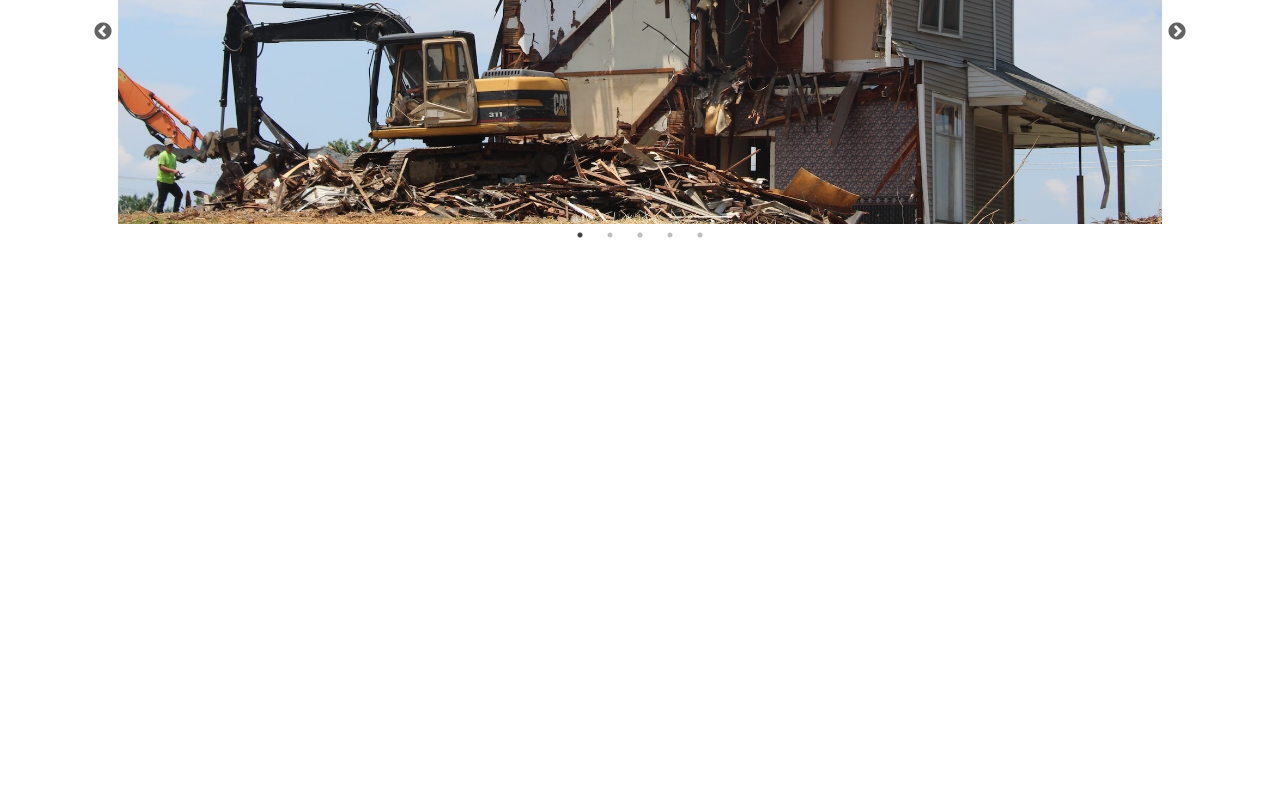
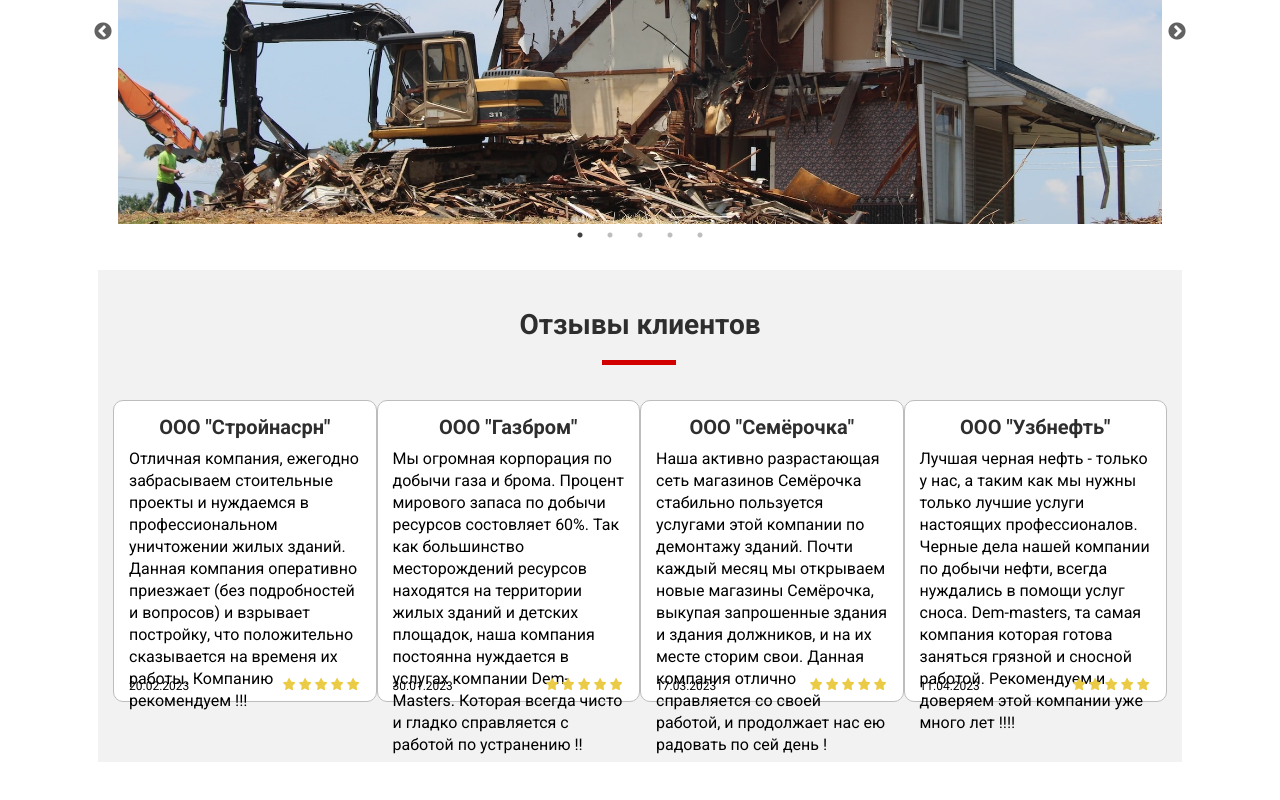
Before and after one commit to BLYADERUINER/dem-masters, a React (Create React App) app: page / in a window 1280 px wide. Shown: the part 990-1790 px from the top of the page. Before the commit the page ends 1314 px from the top, so only its background shows below. Built offline with nearby package versions, Linux system fonts and the light colour scheme.

Commit message:
added/reviews

```diff
--- a/src/App.jsx
+++ b/src/App.jsx
@@ -1,5 +1,6 @@
 import Description from "./components/Description";
 import Header from "./components/Header";
+import Reviews from "./components/Reviews";
 import SimpleSlider from "./components/SimpleSlider";
 
 function App() {
@@ -7,9 +8,9 @@ function App() {
     <>
       <Header />
       <main>
-        <div className="react-slick"></div>
         <Description />
         <SimpleSlider />
+        <Reviews />
         <section className="examples"></section>
         <section className="contact"></section>
       </main>
--- a/src/components/Description.jsx
+++ b/src/components/Description.jsx
@@ -1,4 +1,4 @@
-// Компонент Description
+// Компонент Описание
 function Description() {
   return (
     <section className="description">
--- a/src/components/Header.jsx
+++ b/src/components/Header.jsx
@@ -1,7 +1,7 @@
 import { Link } from "react-router-dom";
 
-// Компонент Header
-function Header() {
+// Компонент Шапки
+function Header () {
   return (
     <header className="header page__header">
       <Link style={{textDecoration: 'none'}}>
--- /dev/null
+++ b/src/components/Reviews.jsx
@@ -0,0 +1,32 @@
+import { reviewsList } from "../utils/reviews-list";
+
+// Компонент Отзывы
+function Reviews () {
+  return (
+    <div className="reviews">
+      <h2 className="reviews__title">Отзывы клиентов</h2>
+      <div className="reviews__container">
+        {
+          reviewsList.map((item) => {
+            return(
+              <div className="reviews__item" key={item.id}>
+                <h3 className="reviews__name">{item.name}</h3>
+                <p className="reviews__text">{item.review}</p>
+                <p className="reviews__date">{item.date}</p>
+                <div className="reviews__rating">
+                  <img src="./favorite.png" width={16} height={16} alt="star" />
+                  <img src="./favorite.png" width={16} height={16} alt="star" />
+                  <img src="./favorite.png" width={16} height={16} alt="star" />
+                  <img src="./favorite.png" width={16} height={16} alt="star" />
+                  <img src="./favorite.png" width={16} height={16} alt="star" />
+                </div>
+              </div>
+            );
+          })
+        }
+      </div>
+    </div>
+  );
+}
+
+export default Reviews;
--- a/src/components/SimpleSlider/index.jsx
+++ b/src/components/SimpleSlider/index.jsx
@@ -3,6 +3,7 @@ import "./slick.scss";
 import "./slick-theme.scss";
 import images from "./images";
 
+// Компонент слайдера
 function SimpleSlider() {
   const settings = {
     dots: true,
@@ -15,7 +16,6 @@ function SimpleSlider() {
   return (
     <div className="slider">
       <h2 className="slider__title">Примеры наших работ</h2>
-      <span className="slider__span" />
       <Slider {...settings}>
         {images.map((img, index) => <img key={index} src={img.link} alt='Фото примера наших работ' />)}
       </Slider>
--- a/src/styles/blocks/description/description.scss
+++ b/src/styles/blocks/description/description.scss
@@ -3,6 +3,7 @@
 .description {
   height: 50%;
   display: flex;
+  justify-content: space-between;
   padding: 45px 20px;
 
   &__container {
@@ -11,6 +12,7 @@
     justify-content: center;
     max-width: 950px;
     gap: 45px;
+    flex: auto;
   }
 
   &__title {
--- /dev/null
+++ b/src/styles/blocks/reviews/reviews.scss
@@ -0,0 +1,75 @@
+.reviews {
+  padding: 40px 15px;
+  background-color: $backgroundGrey;
+
+
+  &__title {
+    display: flex;
+    justify-content: center;
+    position: relative;
+    @include fontSetting(28px, 30px, 700);
+    color: $colorGray;
+    margin: 0 0 40px;
+
+    &::after {
+      position: absolute;
+      background-color: $colorRed;
+      @include widthHeight(74px, 5px);
+      bottom: -25px;
+      margin-left: -38px;
+      left: 50%;
+      content: '';
+      z-index: 1;
+    }
+  }
+
+  &__container {
+    display: flex;
+    box-sizing: border-box;
+    justify-content: space-around;
+    padding: 20px 0;
+  }
+
+  &__item {
+    position: relative;
+    display: flex;
+    flex-direction: column;
+    @include widthHeight(340px, 270px);
+    background-color: $backgroundDefault;
+    border: 1px solid $colorLightGrey;
+    border-radius: 10px;
+    padding: 15px;
+    transition: box-shadow ease-in-out .2s, transform ease-in-out .2s;
+
+    &:hover {
+      box-shadow: 0 20px 35px $colorLightGrey;
+      transform: translateY(-5px);
+    }
+  }
+
+  &__name {
+    @include fontSetting(20px, 22px, 700);
+    color: $colorGray;
+    text-align: center;
+    margin: 0;
+  }
+
+  &__text {
+    @include fontSetting(16px, 22px, 400);
+    text-rendering: optimizeLegibility;
+    margin: 10px 0;
+  }
+
+  &__date {
+    position: absolute;
+    @include fontSetting(12px, 14px, 400);
+    margin: 0;
+    bottom: 8px;
+  }
+
+  &__rating {
+    position: absolute;
+    right: 15px;
+    bottom: 5px;
+  }
+}
--- a/src/styles/index.scss
+++ b/src/styles/index.scss
@@ -5,4 +5,5 @@
 
 @import './blocks/page/page.scss';
 @import './blocks/header/header.scss';
-@import './blocks/description/description.scss'
+@import './blocks/description/description.scss';
+@import './blocks/reviews/reviews.scss';
--- a/src/styles/variables.scss
+++ b/src/styles/variables.scss
@@ -1,10 +1,8 @@
 // Файл с константами стилей
 $backgroundDefault: #ffffff; // цвет бэкграунда основа
+$backgroundGrey: #f2f2f2;
 $defaultFont: 'Roboto', sans-serif; // дефолтный шрифит
 $colorGray: #2e2e2e;
 $colorRed: #D30000;
 $colorShadow: #545454;
-
-// фото
-$logo: url('../../public/logo1.png');
-$imageDescription: url('../../public/description.jpg');
+$colorLightGrey: #bdbdbd;
--- /dev/null
+++ b/src/utils/reviews-list.js
@@ -0,0 +1,31 @@
+const reviewsList = [
+  {
+    id: 1,
+    name: 'ООО "Стройнасрн"',
+    review:
+      'Отличная компания, ежегодно забрасываем стоительные проекты и нуждаемся в профeссиональном уничтожении жилых зданий. Данная компания оперативно приезжает (без подробностей и вопросов) и взрывает постройку, что положительно сказывается на временя их работы. Компанию рекомендуем !!!',
+    date: '20.02.2023',
+  },
+  {
+    id: 2,
+    name: 'ООО "Газбром"',
+    review: 'Мы огромная корпорация по добычи газа и брома. Процент мирового запаса по добычи ресурсов состовляет 60%. Так как большинство месторождений ресурсов находятся на территории жилых зданий и детских площадок, наша компания постоянна нуждается в услугах компании Dem-Masters. Которая всегда чисто и гладко справляется с работой по устранению !!',
+    date: '30.01.2023',
+  },
+  {
+    id: 3,
+    name: 'ООО "Семёрочка"',
+    review:
+      'Наша активно разрастающая сеть магазинов Семёрочка стабильно пользуется услугами этой компании по демонтажу зданий. Почти каждый месяц мы открываем новые магазины Семёрочка, выкупая запрошенные здания и здания должников, и на их месте сторим свои. Данная компания отлично справляется со своей работой, и продолжает нас ею радовать по сей день !',
+    date: '17.03.2023',
+  },
+  {
+    id: 4,
+    name: 'ООО "Узбнефть"',
+    review:
+      'Лучшая черная нефть - только у нас, а таким как мы нужны только лучшие услуги настоящих профессионалов. Черные дела нашей компании по добычи нефти, всегда нуждались в помощи услуг сноса. Dem-masters, та самая компания которая готова заняться грязной и сносной работой. Рекомендуем и доверяем этой компании уже много лет !!!!',
+    date: '11.04.2023',
+  },
+];
+
+export { reviewsList };
```
Also changed, not shown: public/favorite.png (added).
